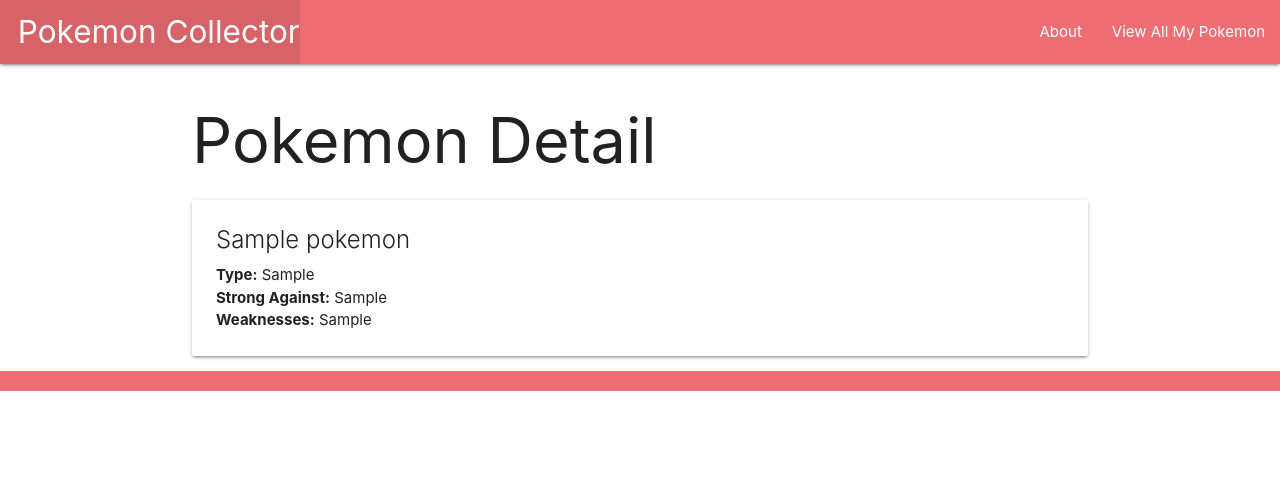
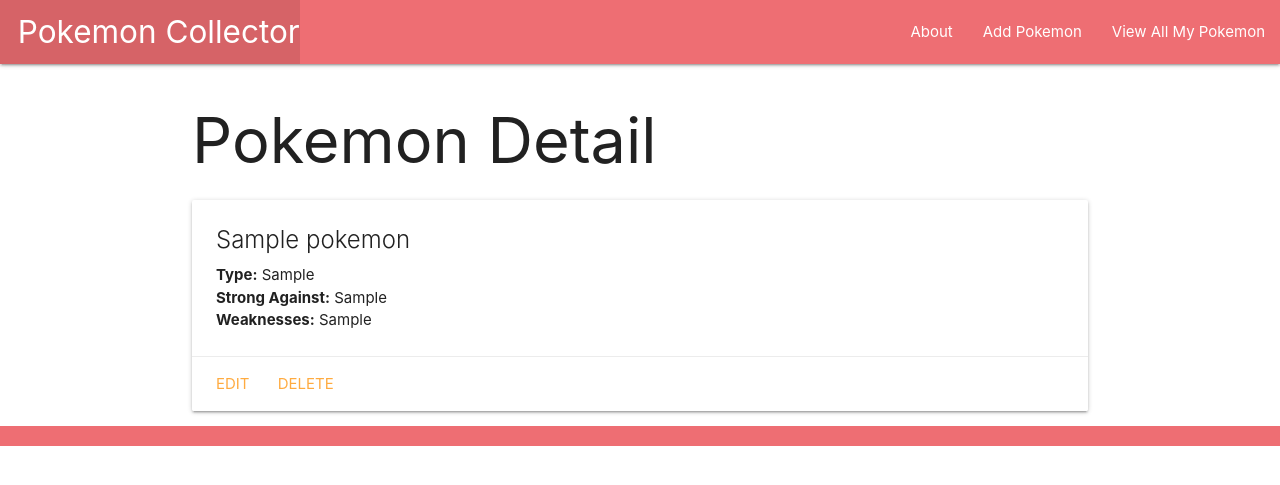
Before and after one commit to adamascencio/Pokemon-Collector, a Django app: page /pokemon/1/ in a window 1280 px wide. Shown: the top 485 px of the page. Run offline with Django 4.2, Linux system fonts and the light colour scheme; tables that the repository leaves empty hold one stand-in row (values such as "Sample post").

Commit message:
Add new functionality to show a form to add new pokemon

```diff
--- a/main_app/templates/base.html
+++ b/main_app/templates/base.html
@@ -21,6 +21,7 @@
         </ul>
         <ul class="right">
           <li><a href="{% url 'about' %}">About</a></li>
+          <li><a href="{% url 'pokemon_create' %}">Add Pokemon</a></li>
           <li><a href="{% url 'index' %}">View All My Pokemon</a></li>
         </ul>
       </div>
--- a/main_app/templates/pokemon/detail.html
+++ b/main_app/templates/pokemon/detail.html
@@ -10,6 +10,10 @@
     <p><span class="poke-labels">Strong Against:</span> {{ pokemon.super_effective }}</p>
     <p><span class="poke-labels">Weaknesses:</span> {{ pokemon.weak_against }}</p>
   </div>
+  <div class="card-action">
+    <a href="{% url 'pokemon_update' pokemon.id %}">Edit</a>
+    <a href="{% url 'pokemon_delete' pokemon.id %}">Delete</a>
+  </div>
 </div>
 
 {% endblock %}
--- a/main_app/urls.py
+++ b/main_app/urls.py
@@ -6,4 +6,5 @@ urlpatterns = [
   path('about/', views.about, name='about'),
   path('pokemon/', views.pokemon_index, name='index'),
   path('pokemon/<int:pokemon_id>/', views.pokemon_detail, name='detail'),
+  path('pokemon/create/', views.PokemonCreate.as_view(), name='pokemon_create'),
 ]
--- a/main_app/views.py
+++ b/main_app/views.py
@@ -1,4 +1,5 @@
 from django.shortcuts import render
+from django.views.generic import CreateView, UpdateView, DeleteView
 from .models import Pokemon
 
 def home(request):
@@ -14,3 +15,7 @@ def pokemon_index(request):
 def pokemon_detail(request, pokemon_id):
   p = Pokemon.objects.get(id=pokemon_id)
   return render(request, 'pokemon/detail.html', {'pokemon': p})
+
+class PokemonCreate(CreateView):
+  model = Pokemon
+  fields = '__all__'
```
Also changed, not shown: main_app/templates/main_app/pokemon_form.html (added, +18 -0 lines).
